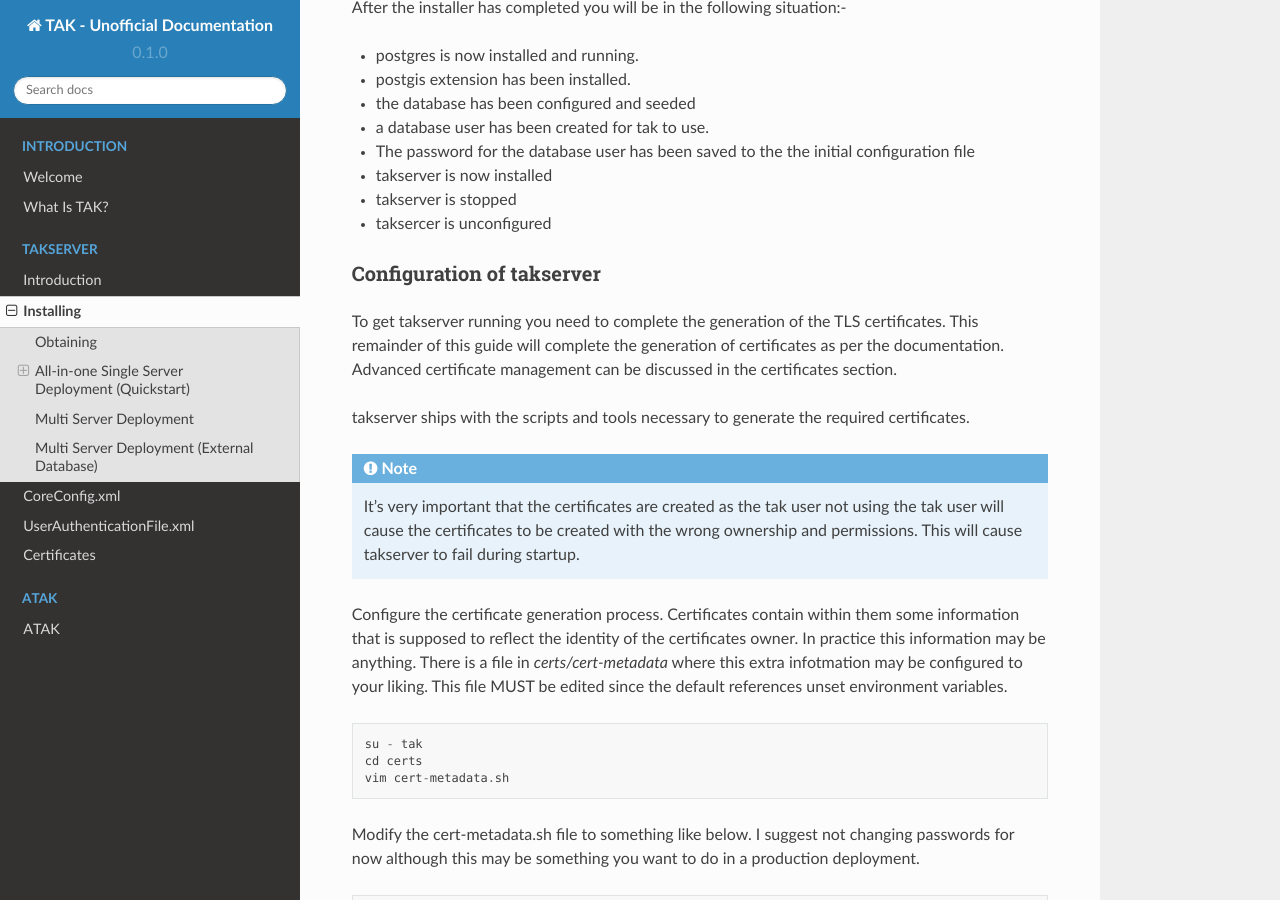
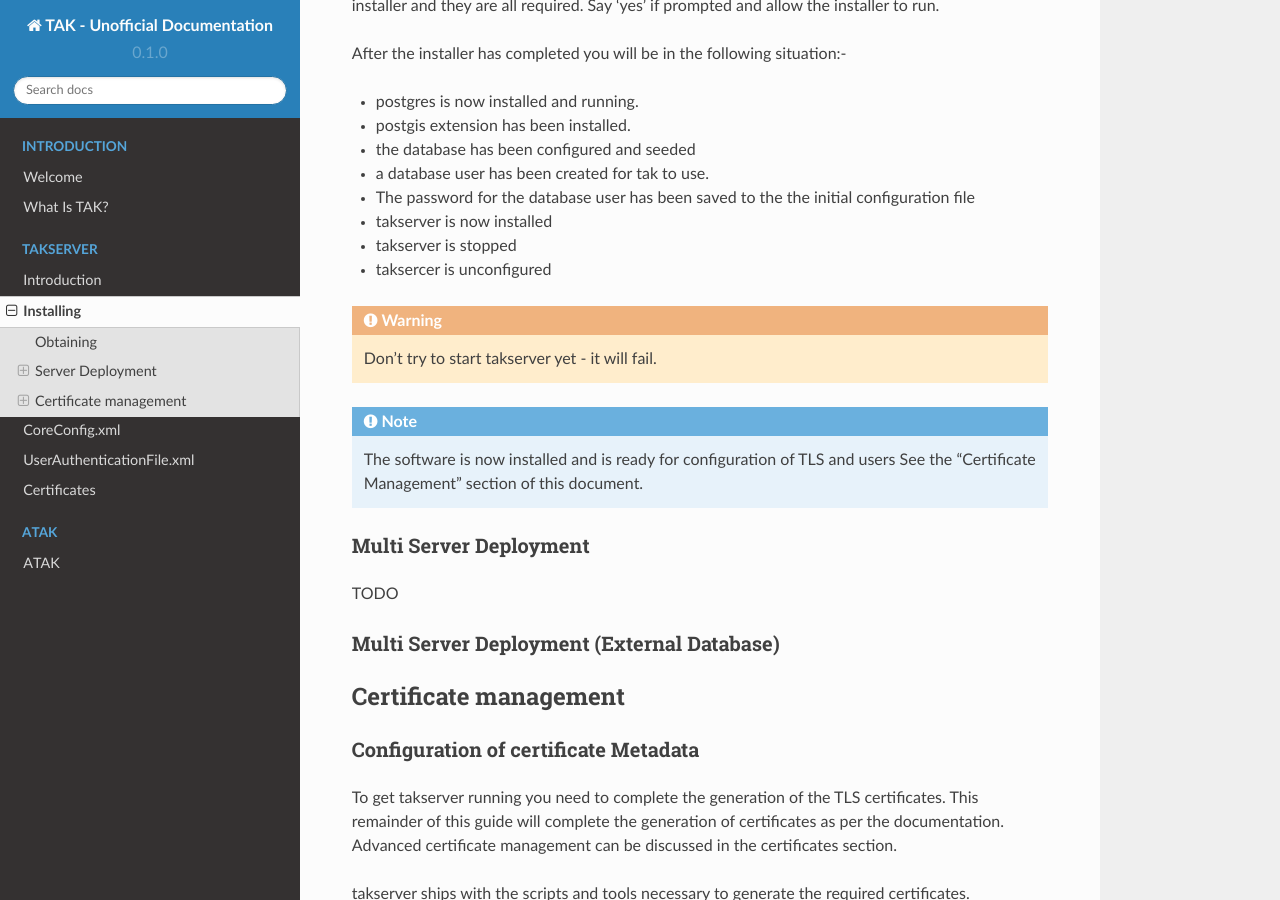
Before and after one commit to jimmypw/doc-tak, a Sphinx documentation site: the page built from docs/source/takserver/install.rst, in a window 1280 px wide and 900 px high, scrolled down 2852 px. Built offline with Sphinx 7.4.7 and the Read the Docs theme 2.0.0, drawn with Linux system fonts in a browser that asks for light colours; some of the changed text lies outside the part shown.

Commit message:
doc: reformatted install docs. doc: added a paragraph on starting takserver with limited resources.

```diff
--- a/docs/source/takserver/install.rst
+++ b/docs/source/takserver/install.rst
@@ -78,7 +81,7 @@
 
 
 Creation of host and configure networking
-^^^^^^^^^^^^^^^^^^^^^^^^^^^^^^^^^^^^^^^^^
+"""""""""""""""""""""""""""""""""""""""""
 
 After you have created your host you'll be running tak server on we will need to
 make some changes before we can start using takserver.
@@ -104,7 +107,7 @@
 
 
 Upload and install of takserver
-^^^^^^^^^^^^^^^^^^^^^^^^^^^^^^^
+"""""""""""""""""""""""""""""""
 
 
 Upload takserver_5.1-RELEASE40_all.deb to virtual machine
@@ -151,8 +154,26 @@
 * takserver is stopped
 * taksercer is unconfigured
 
-Configuration of takserver
-^^^^^^^^^^^^^^^^^^^^^^^^^^
+.. warning::
+  Don't try to start takserver yet - it will fail.
+
+.. note::
+  The software is now installed and is ready for configuration of TLS and users
+  See the "Certificate Management" section of this document.
+
+Multi Server Deployment
+^^^^^^^^^^^^^^^^^^^^^^^
+
+TODO
+
+Multi Server Deployment (External Database)
+^^^^^^^^^^^^^^^^^^^^^^^^^^^^^^^^^^^^^^^^^^^
+
+Certificate management
+----------------------
+
+Configuration of certificate Metadata
+^^^^^^^^^^^^^^^^^^^^^^^^^^^^^^^^^^^^^
 
 To get takserver running you need to complete the generation of the TLS
 certificates. This remainder of this guide will complete the generation of
@@ -242,8 +263,10 @@
 
 .. code-block:: shell
 
-  $ ./makeRootCa.sh
-  Please give a name for your CA (no spaces).  It should be unique.  If you don't enter anything, or try something under 5 characters, I will make one for you
+  ./makeRootCa.sh
+  Please give a name for your CA (no spaces).  It should be unique.  If you
+  don't enter anything, or try something under 5 characters, I will make one for
+  you.
 
 You will be prompted to enter a name for the CA. This should be unique but and
 easily identifyable.
@@ -252,6 +275,8 @@
 create a multi tiered authority throug the creation of an intermediate
 certificate. I won't be documenting this technique here due because I want to
 write an entire section on it.
+
+
 
 Generating the Server Certificate
 ^^^^^^^^^^^^^^^^^^^^^^^^^^^^^^^^^
@@ -320,6 +345,16 @@
   # systemctl enable takserver
   # systemctl start takserver
 
+If you are running takserver on a device with limited resources such as a
+raspberry pi it is possible to run the server with reduced functionality.
+
+.. code-block:: shell
+
+  systemctl enable --now takserver-noplugins
+
+  # this is the equivilent of:
+  # systemctl enable takserver-noplugins
+  # systemctl start takserver-noplugins
 
 .. note::
     takserver takes a bit of time to start. try not to be impatient.
```
Also changed, not shown: other parts of docs/source/takserver/install.rst (+4 -10 lines).
